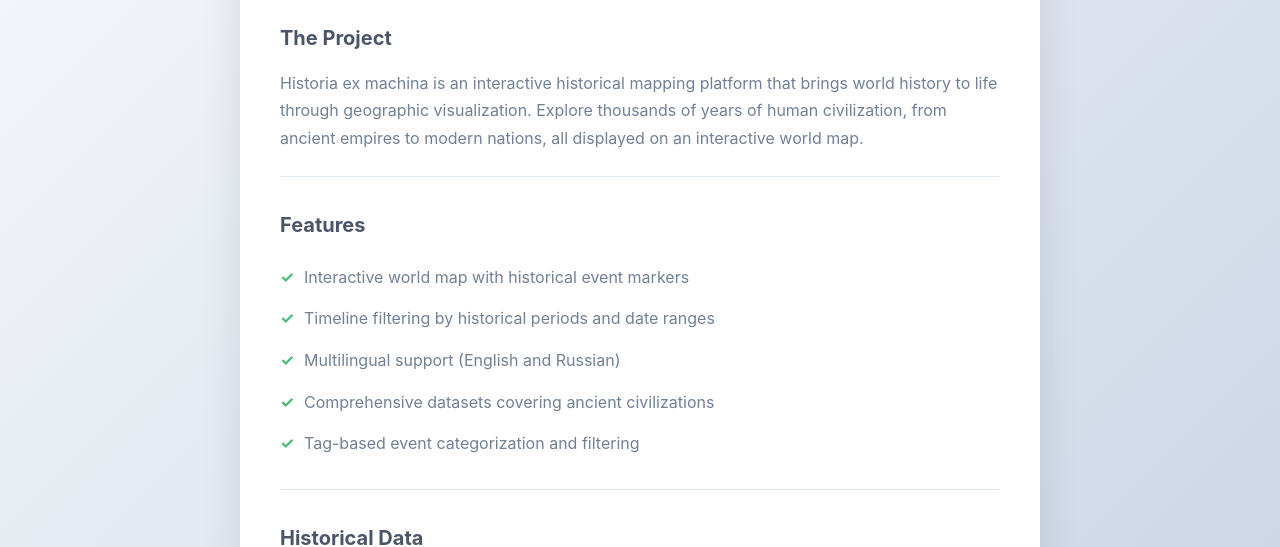
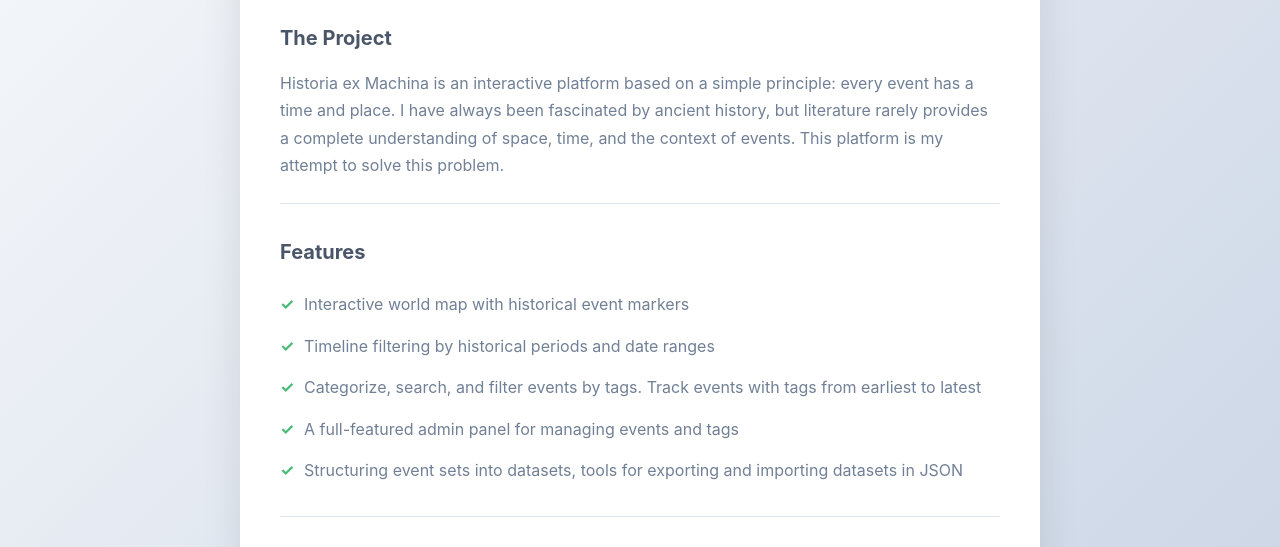
Before and after one commit to galex-do/historic-machine, a Vue app in the folder frontend/: page /about in a window 1280 px wide. Shown: the part 213-760 px from the top of the page. Built offline with nearby package versions, Linux system fonts and the light colour scheme; no server answers.

Commit message:
about fixes

```diff
--- a/frontend/src/composables/useLocale.js
+++ b/frontend/src/composables/useLocale.js
@@ -38,13 +38,13 @@ const UI_TRANSLATIONS = {
     // About Page
     aboutTitle: 'About Historia ex machina',
     aboutProjectTitle: 'The Project',
-    aboutProjectDescription: 'Historia ex machina is an interactive historical mapping platform that brings world history to life through geographic visualization. Explore thousands of years of human civilization, from ancient empires to modern nations, all displayed on an interactive world map.',
+    aboutProjectDescription: 'Historia ex Machina is an interactive platform based on a simple principle: every event has a time and place. I have always been fascinated by ancient history, but literature rarely provides a complete understanding of space, time, and the context of events. This platform is my attempt to solve this problem.',
     aboutFeaturesTitle: 'Features',
     aboutFeature1: 'Interactive world map with historical event markers',
     aboutFeature2: 'Timeline filtering by historical periods and date ranges',
-    aboutFeature3: 'Multilingual support (English and Russian)',
-    aboutFeature4: 'Comprehensive datasets covering ancient civilizations',
-    aboutFeature5: 'Tag-based event categorization and filtering',
+    aboutFeature3: 'Categorize, search, and filter events by tags. Track events with tags from earliest to latest',
+    aboutFeature4: 'A full-featured admin panel for managing events and tags',
+    aboutFeature5: 'Structuring event sets into datasets, tools for exporting and importing datasets in JSON',
     aboutDataTitle: 'Historical Data',
     aboutDataDescription: 'Our database includes events from major ancient civilizations including the Assyrian Empire, Neo-Babylonian Empire, Achaemenid Persia, Ancient Greece, Phoenician Mediterranean, Anatolian Kingdoms, and many more. Each event is carefully documented with sources and available in multiple languages.',
     aboutTechTitle: 'Technology',
@@ -281,13 +281,14 @@ const UI_TRANSLATIONS = {
     // About Page
     aboutTitle: 'О Historia ex machina',
     aboutProjectTitle: 'Проект',
-    aboutProjectDescription: 'Historia ex machina — интерактивная платформа для картографирования истории, которая оживляет мировую историю через географическую визуализацию. Исследуйте тысячелетия человеческой цивилизации, от древних империй до современных государств, на интерактивной карте мира.',
+    aboutProjectDescription: 'Historia ex machina — интерактивная платформа, в основе которой простой принцип: у каждого события есть время и место. Мне всегда было интересно читать древнюю историю, но литература редко дает полное представление пространства-времени и контексте происходящего. С помощью этой платформы я пытаюсь решить эту проблему.',
     aboutFeaturesTitle: 'Возможности',
     aboutFeature1: 'Интерактивная карта мира с маркерами исторических событий',
-    aboutFeature2: 'Фильтрация по временной шкале и историческим периодам',
-    aboutFeature3: 'Многоязычная поддержка (английский и русский)',
-    aboutFeature4: 'Обширные датасеты по древним цивилизациям',
-    aboutFeature5: 'Категоризация и фильтрация событий по тегам',
+    aboutFeature2: 'Фильтрация событий по изучаемому региону, временной шкале и историческим периодам',
+    aboutFeature3: 'Категоризация, поиск и фильтрация событий по тегам. Трекинг событий с тегами от самого раннего к самому позднему',
+    aboutFeature4: 'Полноценная админ-панель для управления событиями и тегами',
+    aboutFeature5: 'Структурирование наборов событий в датасеты, инструментарий для экспорта и импорта датасетов в JSON',
+
     aboutDataTitle: 'Исторические данные',
     aboutDataDescription: 'Наша база данных включает события крупнейших древних цивилизаций: Ассирийской империи, Нововавилонского царства, Персии Ахеменидов, Древней Греции, Финикийского Средиземноморья, Анатолийских царств и многих других. Каждое событие тщательно задокументировано с указанием источников и доступно на нескольких языках.',
     aboutTechTitle: 'Технологии',
```
